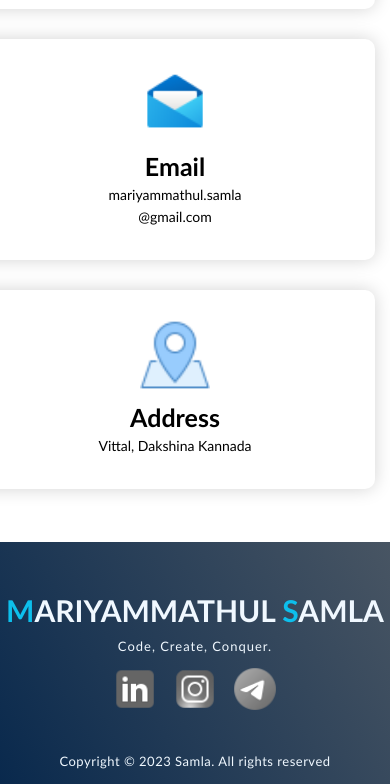
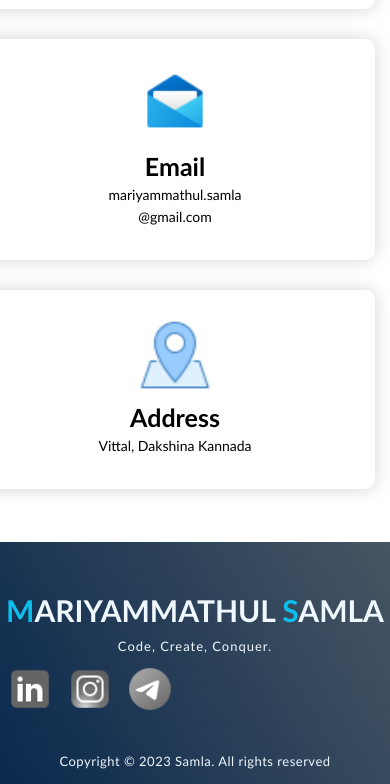
Before and after one commit to Mariyammathul-Samla/portfolio, a plain HTML site: page index.html in a window 390 px wide. Shown: the part 6458-7242 px from the top of the page. Drawn offline with Linux system fonts and the light colour scheme.

Commit message:
Update style.css

```diff
--- a/style.css
+++ b/style.css
@@ -779,3 +779,23 @@ button:hover {
 ::-webkit-scrollbar-thumb:hover {
   background: #666;
 }
+
+/* Fix mobile overflow issue (contact/footer area) */
+@media (max-width: 768px) {
+  html, body {
+    overflow-x: hidden;
+  }
+
+  .contact.container,
+  .footer.container {
+    max-width: 100%;
+    overflow-x: hidden;
+  }
+
+  .contact-item,
+  .contact-info,
+  .social-icon {
+    width: 100%;
+    box-sizing: border-box;
+  }
+}
```
